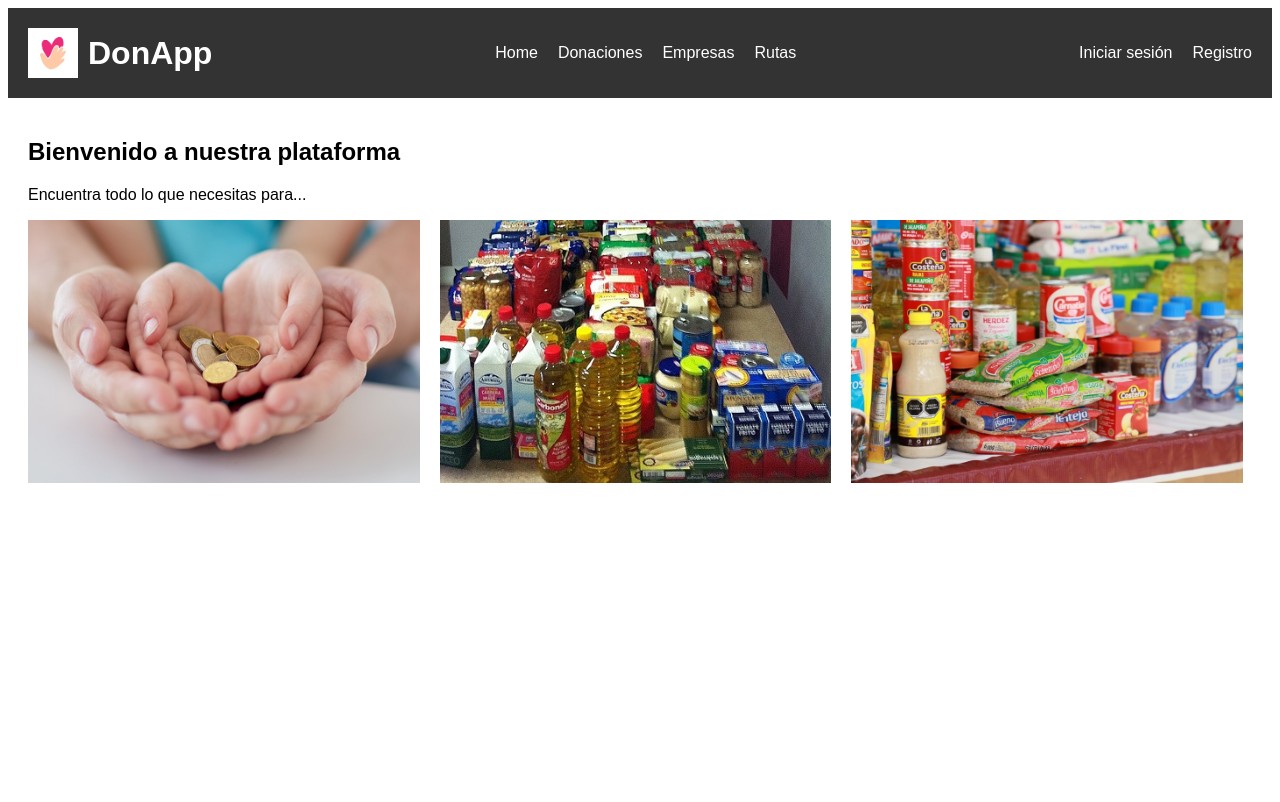
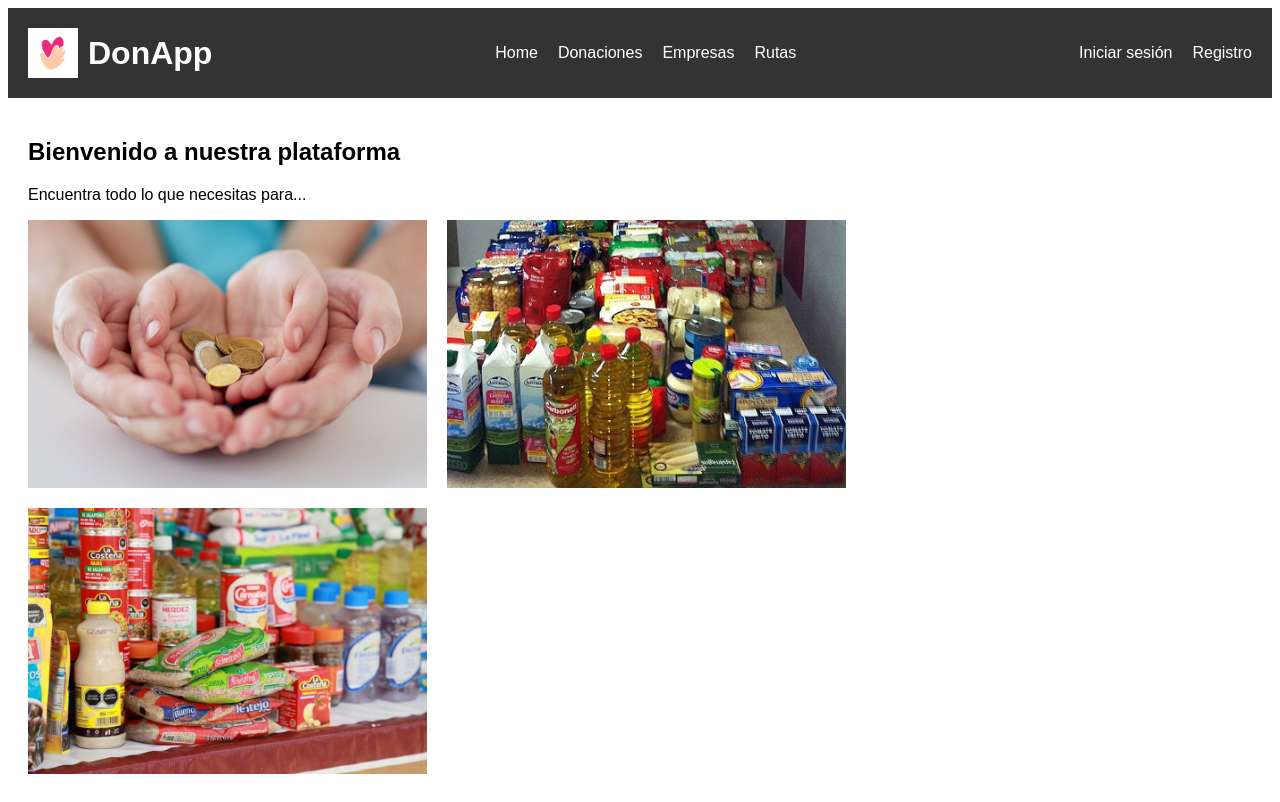
Before and after one commit to DakeloX/ProyectIV, a Next.js app: page / in a window 1280 px wide. Built offline with nearby package versions, Linux system fonts and the light colour scheme.

Commit message:
Home view reactive

```diff
--- a/src/app/styles/home.module.css
+++ b/src/app/styles/home.module.css
@@ -69,7 +69,7 @@
 
 @media (min-width: 769px) {
     .image {
-        width: 32%;
+        width: 32.59%;
         /* Ajusta el tamaño de las imágenes al 32% del contenedor en dispositivos más grandes */
     }
 }
```
